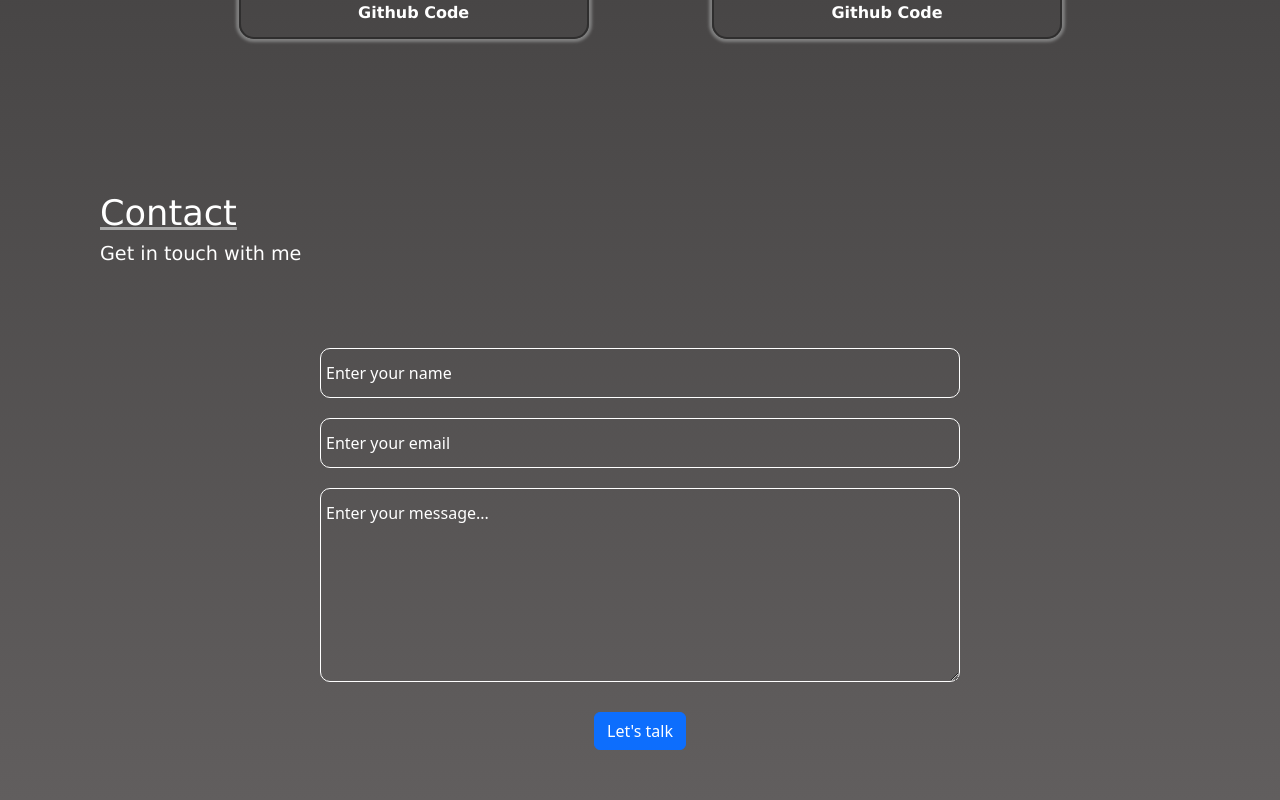
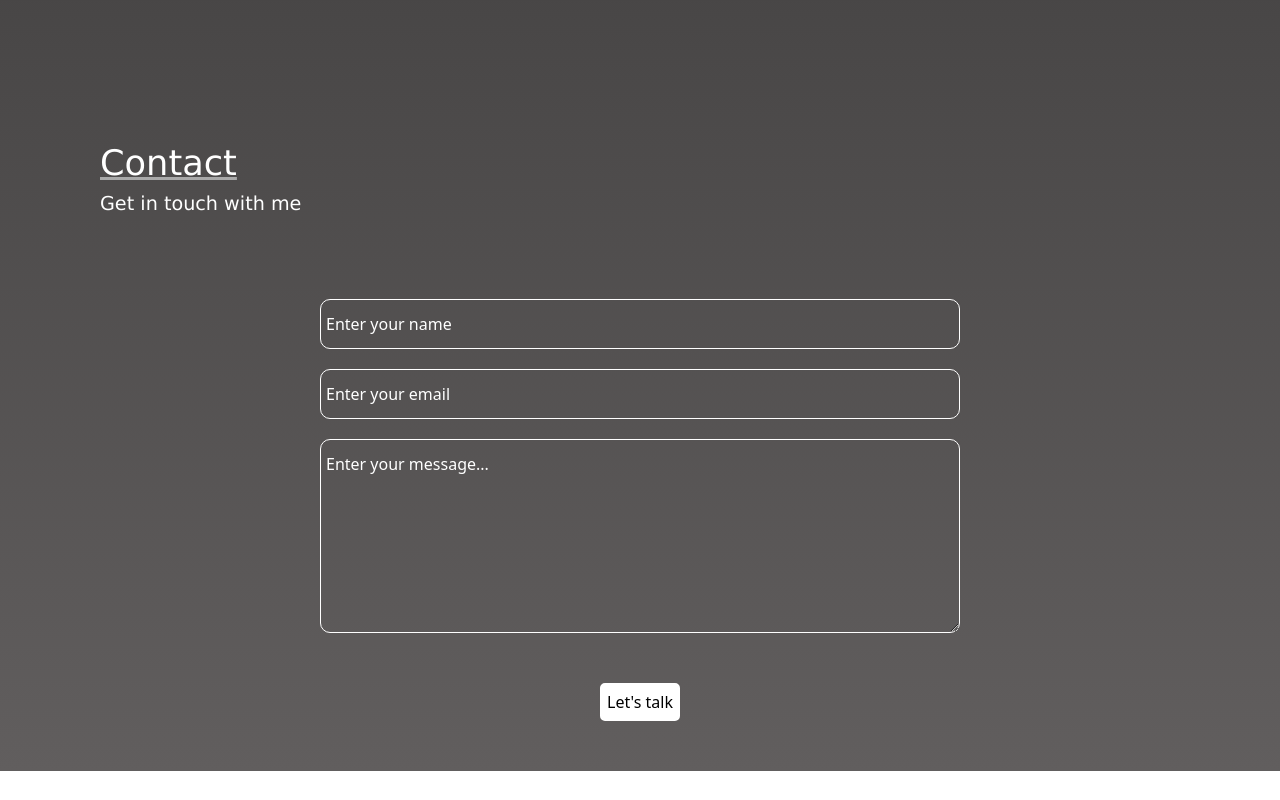
Before and after one commit to Nneoma01/nneoma-portfolio, a React (Create React App) app: page / in a window 1280 px wide. Shown: the part 1539-2339 px from the top of the page. After the commit the page ends 2310 px from the top, so only its background shows below. Built offline with nearby package versions, Linux system fonts and the light colour scheme.

Commit message:
contact form submission

```diff
--- a/src/components/Contact.css
+++ b/src/components/Contact.css
@@ -14,10 +14,14 @@
 }
 .contact-btn{
   text-align: center;
-  margin-top: 20px;
+  margin-top: 40px;
+
 }
 
 ::placeholder{
+    color: white;
+}
+.form:valid{
     color: white;
 }
 .contact-header{
@@ -35,9 +39,16 @@
 .head{
     font-size: 2.2rem;
 }
-Button{
+.buttons{
     margin-bottom: 50px;
+    color: black;
+    font-weight: 500;
+    background-color: white;
+    border: 2px solid white;
+    padding: 5px;
+    border-radius: 5px;
 }
 #contact{
-    color: white;;
+    color: white;
+
 }
--- a/src/components/Contact.js
+++ b/src/components/Contact.js
@@ -1,27 +1,47 @@
 import "../components/Contact.css";
-import Button from 'react-bootstrap/Button';
+// import Button from 'react-bootstrap/Button';
 
 function ContactPage() {
-  var inputs = document.querySelectorAll(".form");
-  function changeTextColour(event) {
-    event.target.style.color = "white";
-  }
-  inputs.forEach(input => {
-    input.addEventListener("input", changeTextColour)
-  });
+    // const myMail = "favourokagbue20@gmail.com";
 
+    // // Function to create the mailto link
+    // const createMailtoLink = () => {
+    //   const subject = "Dev reaachout"; // Change this to your desired subject
+
+    //   const body = Name: ${form.name}%OD Email: ${form.email} %OD Message: ${form.message};
+
+    //   const mailto:${(myMail)}?subject=${(subject)}&body=${(body)};
+    // };
+
+  //   return (
+  //     <div id="contact">
+  //       <div className='contact-header head'>Contact</div>
+  //       <div className="contact-intro">Get in touch with me</div>
+  //       <form className="contact-info">
+  //         <input id="name" className="form" type="text" placeholder="Enter your name" />
+  //         <input id="email" className="form" type="email" placeholder="Enter your email" />
+  //         <textarea id="message" className="form" rows="7" cols="10" placeholder="Enter your message..."></textarea>
+  //       </form>
+  //       <div className="contact-btn">
+  //         <a href={createMailtoLink()}>
+  //           <Button variant="primary">Let's talk</Button>
+  //         </a>
+  //       </div>
+  //     </div>
+  //   );
+  // }
   return (
     <div id="contact">
       <div className='contact-header head'>Contact</div>
       <div className="contact-intro">Get in touch with me</div>
-      <form action="https://formspree.io/f/{form_id}" method="post" className="contact-info">
-        <input className="form" type="text" placeholder="Enter your name" />
-        <input className="form" type="email" placeholder="Enter your email" />
-        <textarea className="form" rows="7" cols="10" placeholder="Enter your message..."></textarea>
+      <form action="https://formspree.io/f/mbjnwrgd" method="POST" className="contact-info">
+        <input className="form" name="Name" type="text" placeholder="Enter your name" required />
+        <input className="form" name="Email" type="email" placeholder="Enter your email" required/>
+        <textarea className="form" name="Message" rows="7" cols="10" placeholder="Enter your message..." required></textarea>
+        <div className="contact-btn">
+          <button type="submit" className="buttons">Let's talk</button>
+      </div>
       </form>
-      <div className="contact-btn">
-        <Button variant="primary">Let's talk</Button>
-      </div>
     </div>
   );
 }
--- a/src/components/NavBar.css
+++ b/src/components/NavBar.css
@@ -51,5 +51,5 @@
 
 .app-header-active{
   transition: all ease-in-out;
-  background-color: black;
+  background-color: rgb(36, 36, 36);
 }
```
Also changed, not shown: src/App.css (line endings or trailing spaces).
